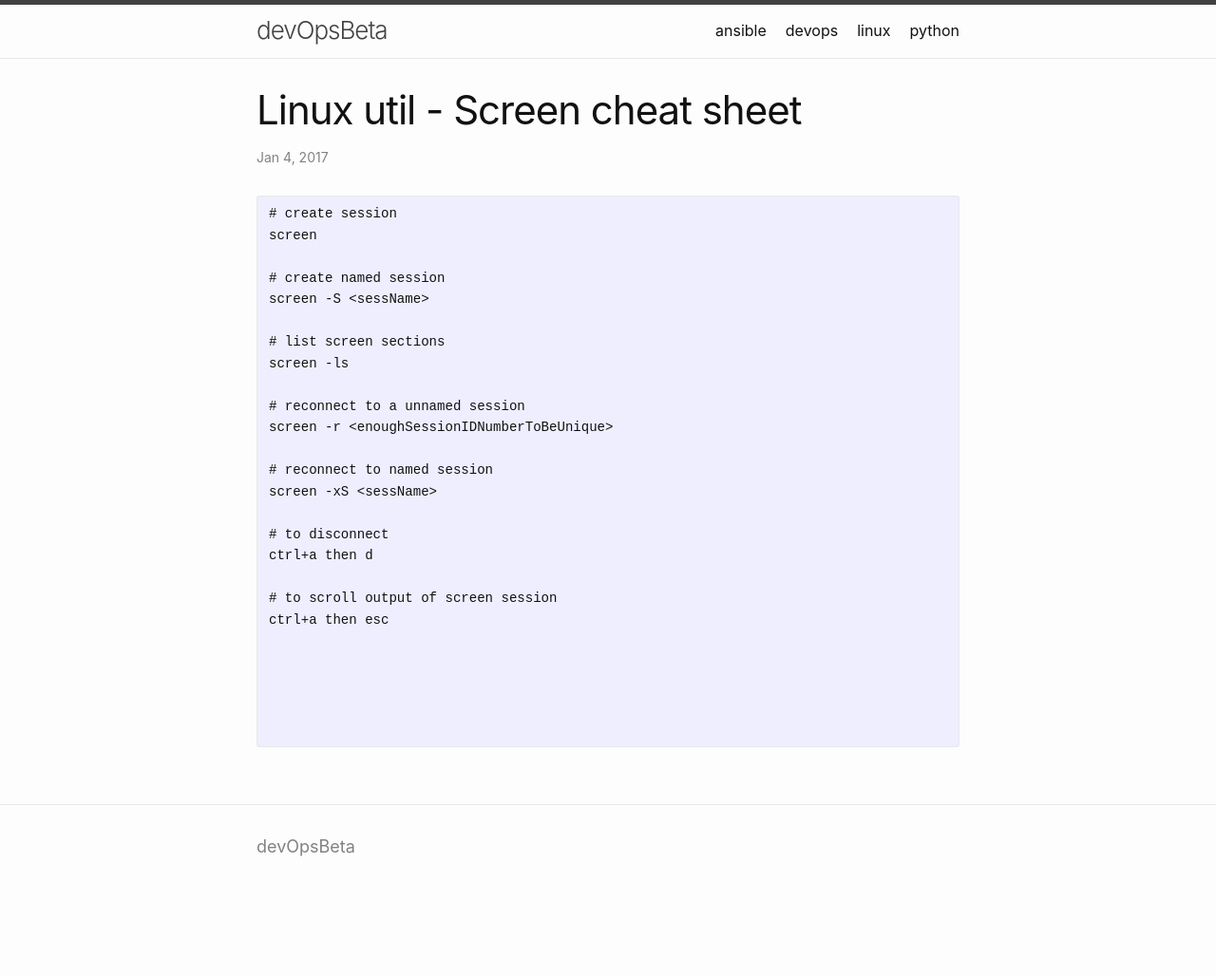
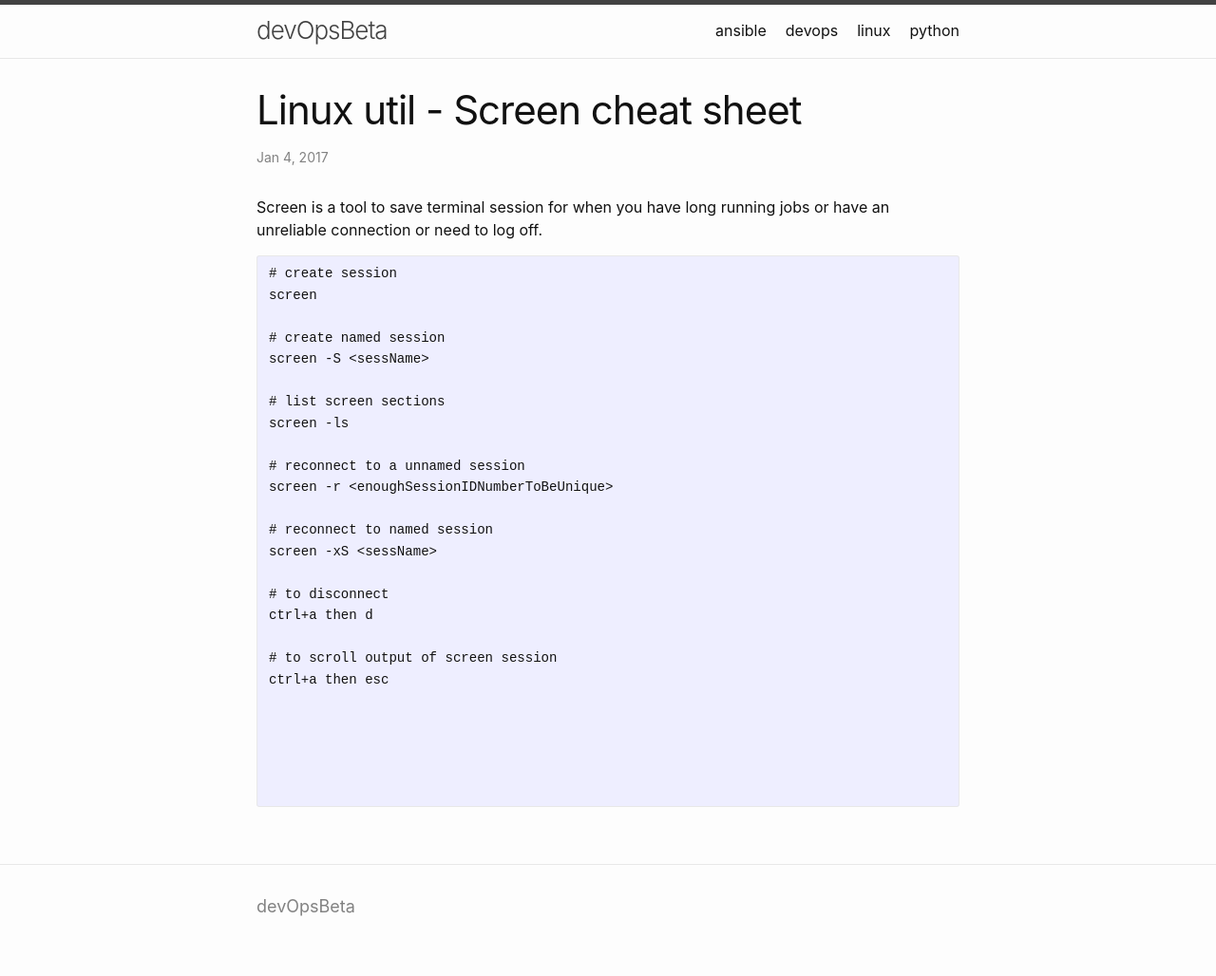
Before and after one commit to devOpsBeta/devopsbeta.github.io, a Jekyll site: the page built from _posts/2017-01-04-Screen.md, in a window 1280 px wide. Shown: the whole page at 95% size. Built offline with Jekyll 4.4.1, drawn with Linux system fonts in a browser that asks for light colours; our own code applies the rules of GitHub Pages for plain Markdown files; before the commit the page ends 965 px from its top, so only the background shows below that.

Commit message:
Update 2017-01-04-Screen.md

````diff
--- a/_posts/2017-01-04-Screen.md
+++ b/_posts/2017-01-04-Screen.md
@@ -4,6 +4,7 @@ date: "2017-01-04"
 categories: linux
 ---
 
+Screen is a tool to save terminal session for when you have long running jobs or have an unreliable connection or need to log off.
 
 ```
 # create session
````
